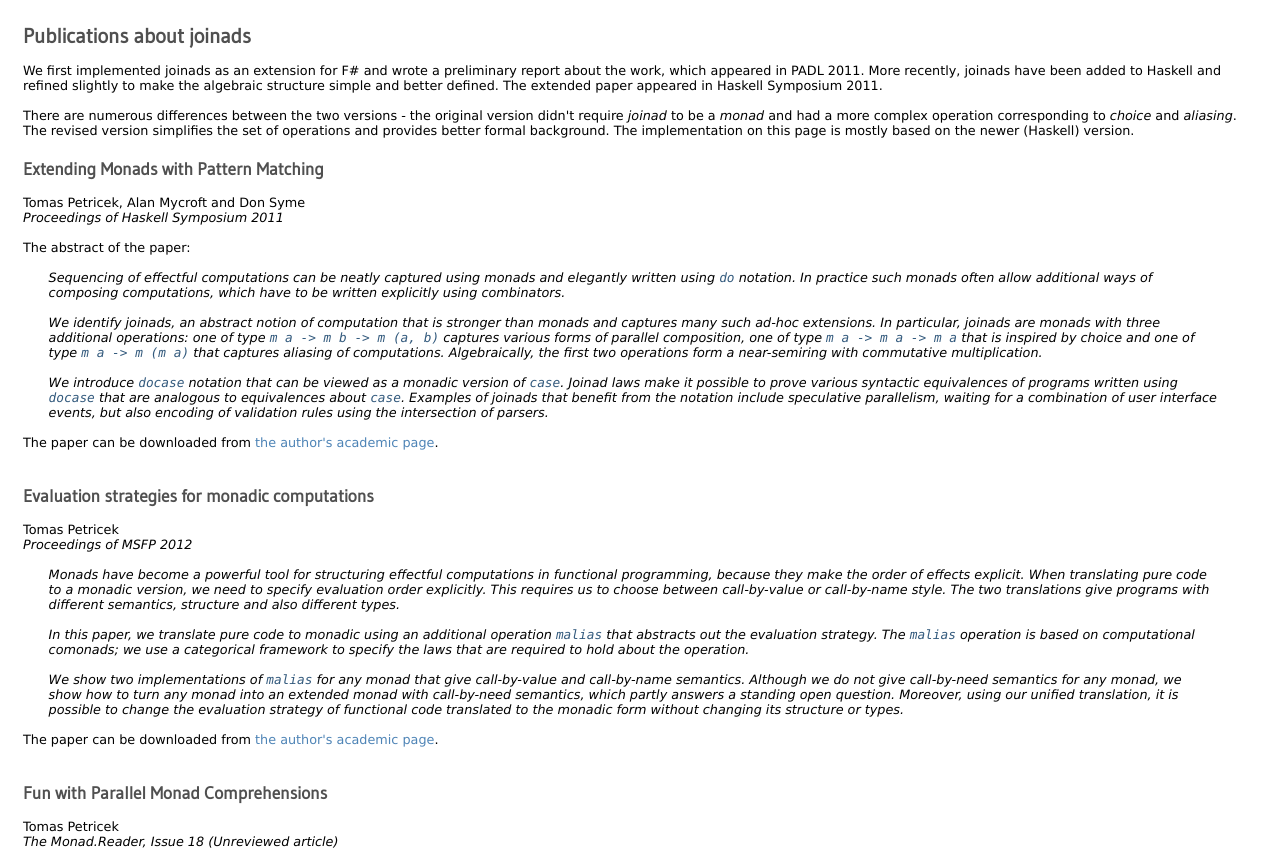
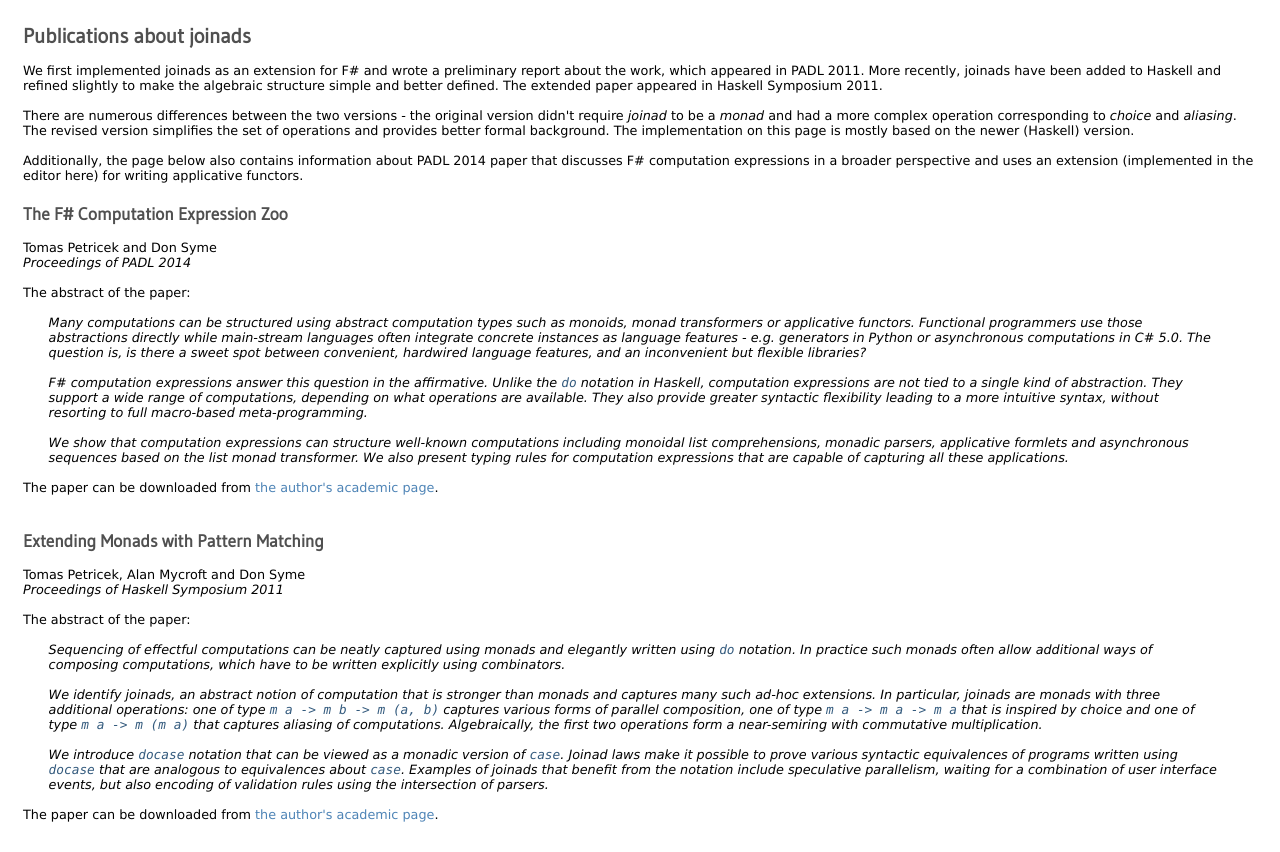
Before and after one commit to tpetricek/TryJoinads, a plain HTML site: page docs/pubs.html in a window 1280 px wide. Shown: the top 852 px of the page. Drawn offline with Linux system fonts and the light colour scheme; a script that the page names is missing.

Commit message:
Update paper info

```diff
--- a/docs/pubs.html
+++ b/docs/pubs.html
@@ -35,6 +35,40 @@
 and provides better formal background. The implementation on this page is mostly
 based on the newer (Haskell) version.</p>
 
+<p>Additionally, the page below also contains information about PADL 2014 paper that
+discusses F# computation expressions in a broader perspective and uses an extension
+(implemented in the editor here) for writing applicative functors.</p>
+
+<h2>The F# Computation Expression Zoo</h2>
+
+<p>Tomas Petricek and Don Syme<br />
+<em>Proceedings of PADL 2014</em></p>
+
+<p>The abstract of the paper:</p>
+
+<blockquote>
+  <p>Many computations can be structured using abstract computation types such as monoids, monad transformers or
+applicative functors. Functional programmers use those abstractions directly while main-stream
+languages often integrate concrete instances as language features - e.g. generators in Python
+or asynchronous computations in C# 5.0. The question is, is there a sweet spot between
+convenient, hardwired language features, and an inconvenient but flexible libraries?</p>
+
+  <p>F# <em>computation expressions</em> answer this question in the affirmative. Unlike
+the <code>do</code> notation in Haskell, computation expressions are not tied to a single kind of abstraction.
+They support a wide range of computations, depending on what operations are available. They also
+provide greater syntactic flexibility leading to a more intuitive syntax, without resorting to
+full macro-based meta-programming.</p>
+
+  <p>We show that computation expressions can structure well-known computations including monoidal
+list comprehensions, monadic parsers, applicative formlets and asynchronous sequences based on the
+list monad transformer. We also present typing rules for computation expressions that are capable of
+capturing all these applications.</p>
+</blockquote>
+
+<p>The paper can be downloaded from <a href="http://www.cl.cam.ac.uk/~tp322/computation-zoo/">the author's academic page</a>.</p>
+
+<br />
+
 <h2>Extending Monads with Pattern Matching</h2>
 
 <p>Tomas Petricek, Alan Mycroft and Don Syme<br />
@@ -61,7 +95,7 @@
 interface events, but also encoding of validation rules using the intersection of parsers.</p>
 </blockquote>
 
-<p>The paper can be downloaded from <a href="http://www.cl.cam.ac.uk/~tp322/papers/docase.html">the author's academic page</a>.</p>
+<p>The paper can be downloaded from <a href="http://www.cl.cam.ac.uk/~tp322/papers/docase/">the author's academic page</a>.</p>
 
 <br />
 
@@ -89,7 +123,7 @@
 changing its structure or types.</p>
 </blockquote>
 
-<p>The paper can be downloaded from <a href="http://www.cl.cam.ac.uk/~tp322/papers/malias.html">the author's academic page</a>.</p>
+<p>The paper can be downloaded from <a href="http://www.cl.cam.ac.uk/~tp322/papers/malias/">the author's academic page</a>.</p>
 
 <br />
 
@@ -111,7 +145,7 @@
 evaluation order monad.</p>
 </blockquote>
 
-<p>The article can be downloaded from <a href="http://www.cl.cam.ac.uk/~tp322/articles/comprefun.html">the author's academic page</a>.</p>
+<p>The article can be downloaded from <a href="http://www.cl.cam.ac.uk/~tp322/articles/comprefun/">the author's academic page</a>.</p>
 
 <br />
 
@@ -138,7 +172,7 @@
 space for exploring new useful programming models.</p>
 </blockquote>
 
-<p>The paper can be downloaded from <a href="http://www.cl.cam.ac.uk/~tp322/papers/joinads.html">the author's academic page</a>.</p>
+<p>The paper can be downloaded from <a href="http://www.cl.cam.ac.uk/~tp322/papers/joinads/">the author's academic page</a>.</p>
 
 <div class="navigation">
 
```
Also changed, not shown: docs/computations/home.html (+3 -3 lines).
